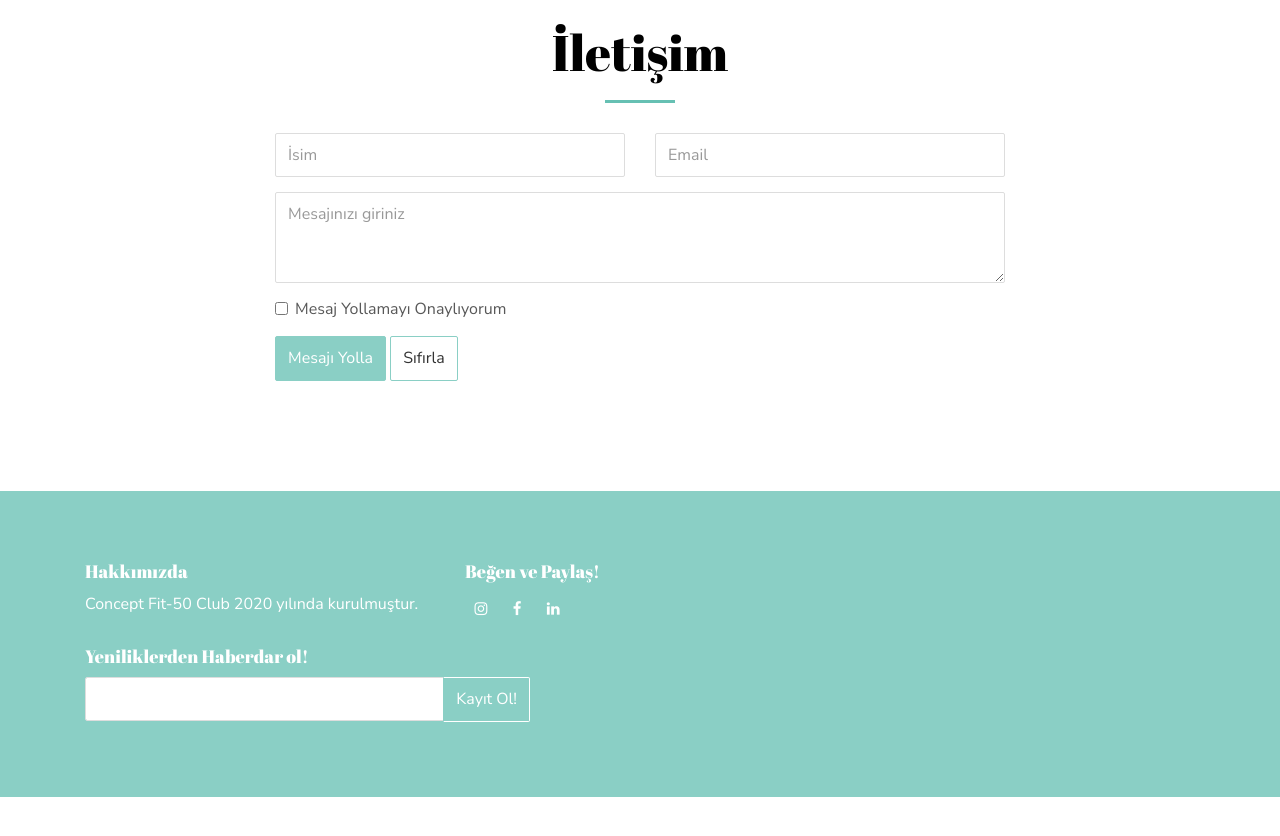
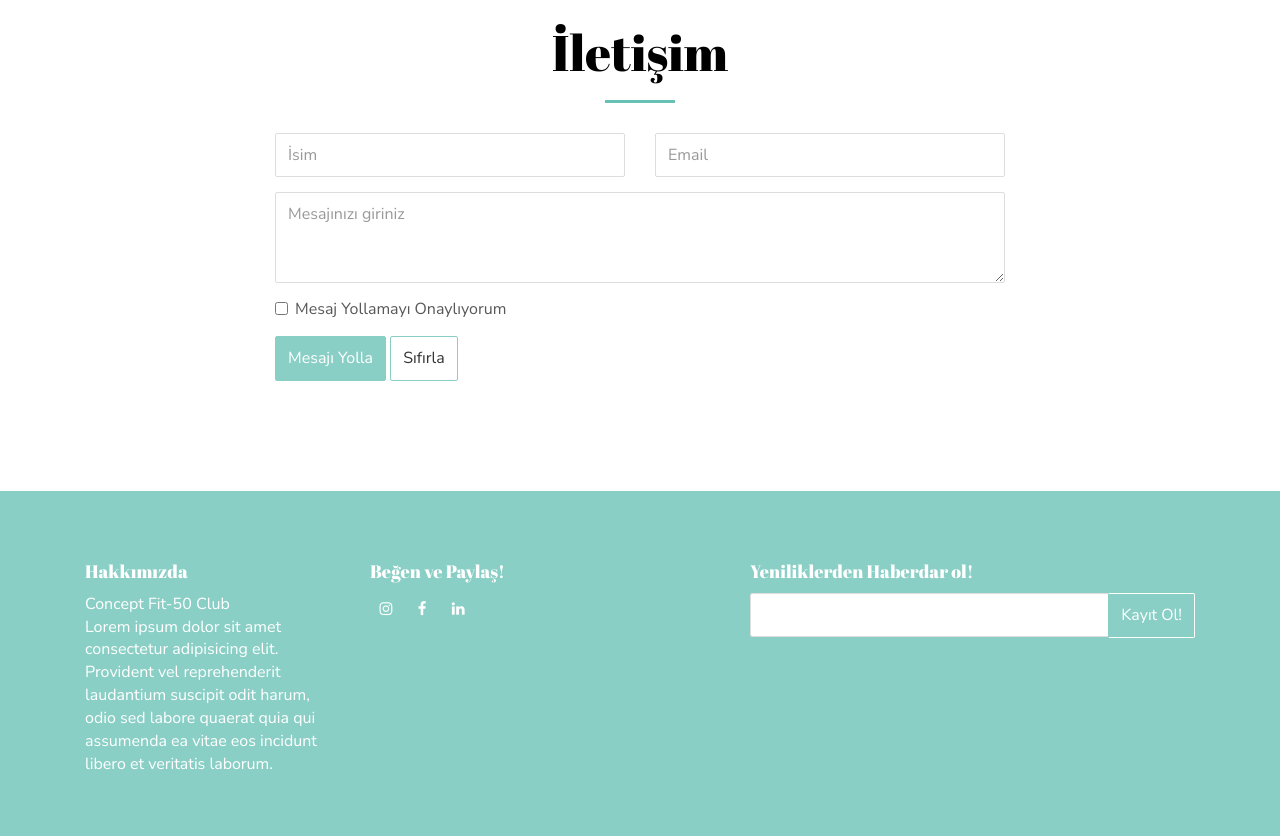
Before and after one commit to Hypercan/concept-fit-50, a plain HTML site: page index.html in a window 1280 px wide. Shown: the part 2577-3413 px from the top of the page. Before the commit the page ends 3374 px from the top, so only its background shows below. Drawn offline with nearby package versions, Linux system fonts and the light colour scheme; some packages are replaced by stand-ins of ours.

Commit message:
Fixed md

```diff
--- a/index.html
+++ b/index.html
@@ -221,9 +221,11 @@
     <footer class="footer-container white-text-container">
         <div class="container">
             <div class="row">
-                <div class="col-md-4">
+                <div class="col-md-3">
                     <h4>Hakkımızda</h4>
-                    <p>Concept Fit-50 Club 2020 yılında kurulmuştur.</p>
+                    <p>Concept Fit-50 Club <br>Lorem ipsum dolor sit amet consectetur adipisicing elit. Provident vel
+                        reprehenderit laudantium suscipit odit harum, odio sed labore quaerat quia qui assumenda ea
+                        vitae eos incidunt libero et veritatis laborum.</p>
                 </div>
 
                 <div class="col-md-4">
```
